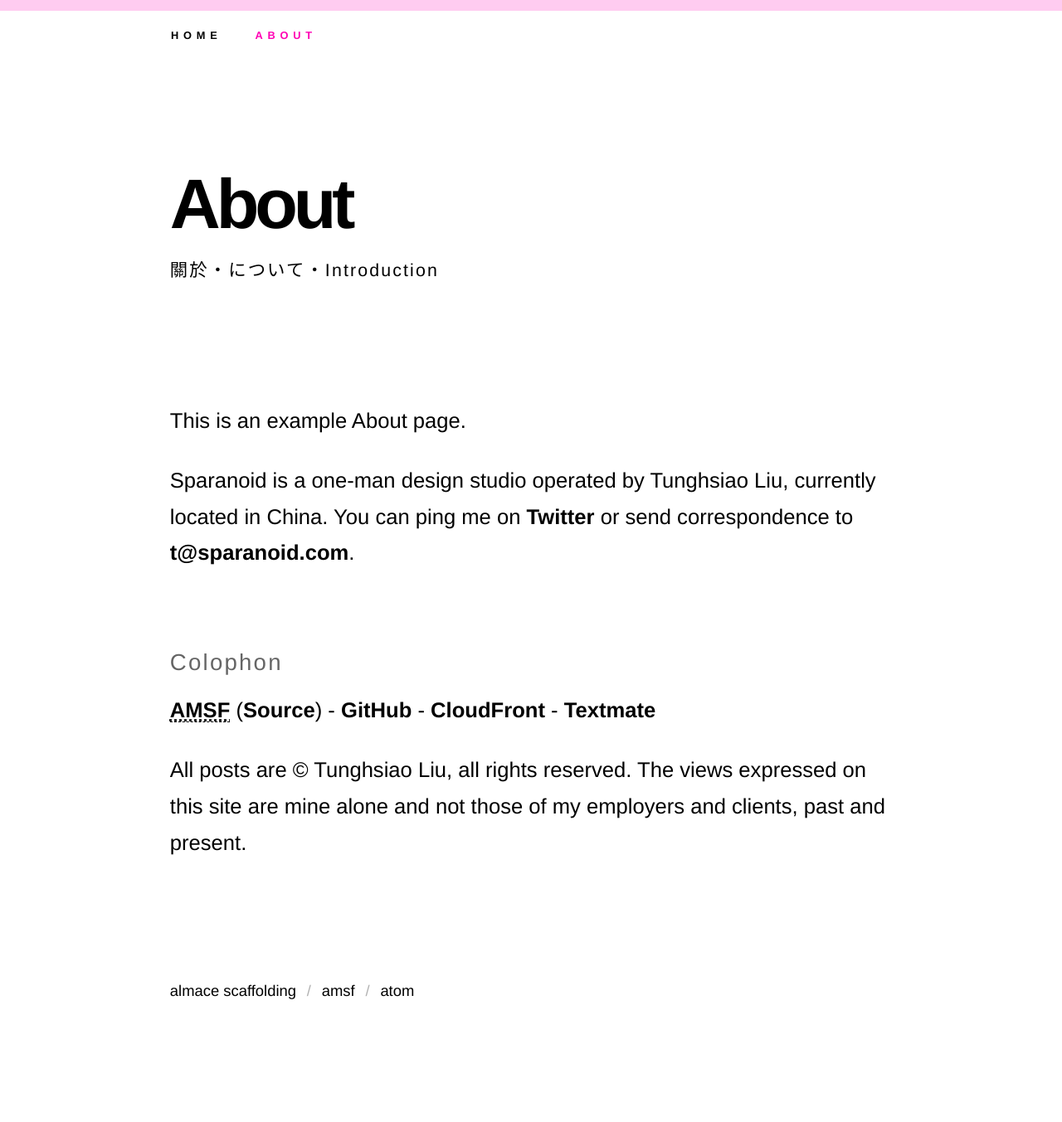
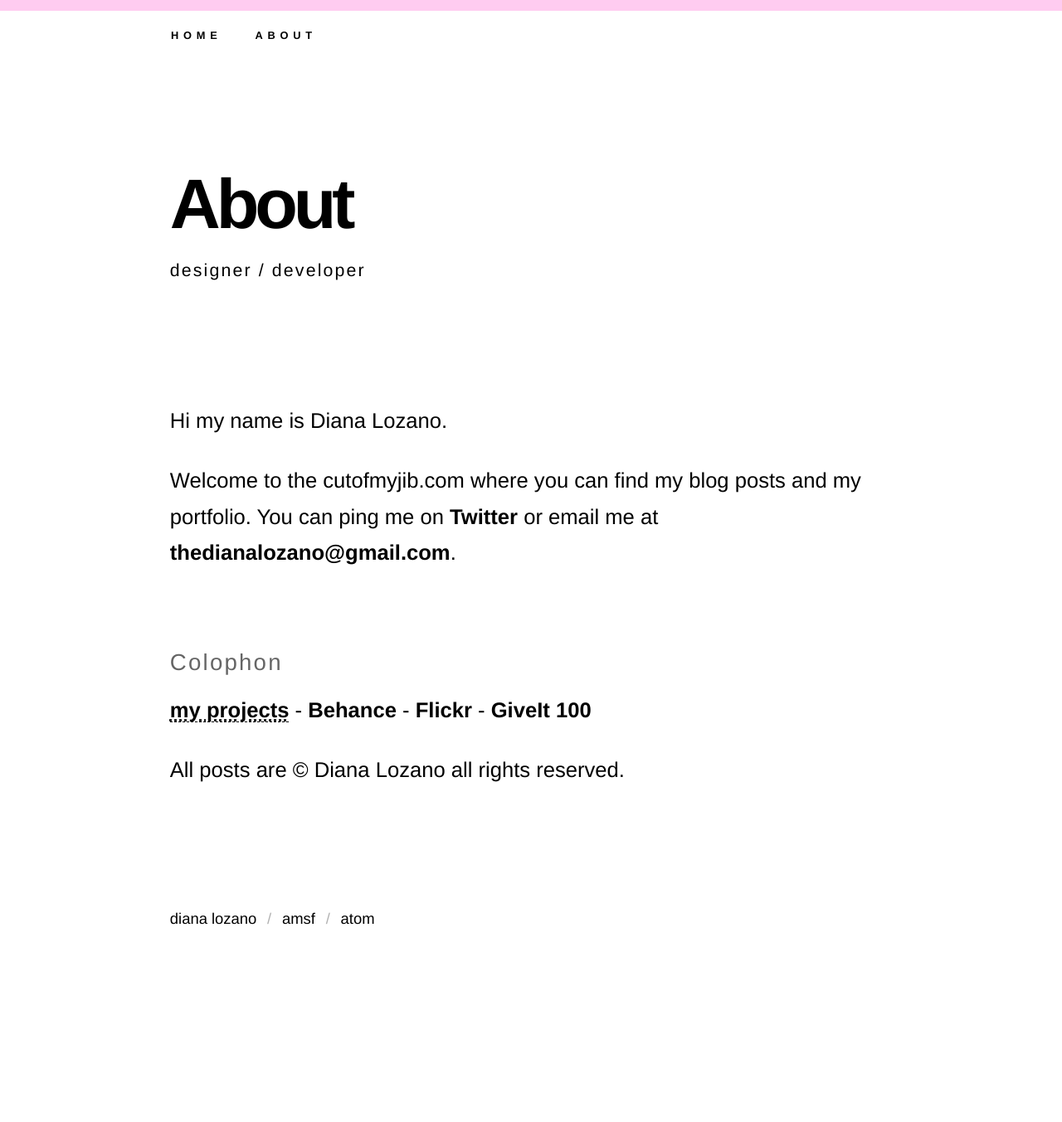
Before and after one commit to cutofmyjib/cutofmyjib.github.io, a Jekyll site: the page built from about.md, in a window 1280 px wide. Shown: the whole page at 83% size. Built offline with Jekyll 4.4.1, drawn with Linux system fonts in a browser that asks for light colours; Markdown is read by kramdown in place of the engine named in the settings; after the commit the page ends 1265 px from its top, so only the background shows below that.

Commit message:
added changes

```diff
--- a/_config.yml
+++ b/_config.yml
@@ -32,7 +32,7 @@ redcarpet:
 #
 
 # Site name
-name:           Almace Scaffolding
+name:           Diana Lozano
 
 # Site description, will appear in the document meta and Atom feed subtitle
 description:    I make things that don’t suck.
@@ -46,10 +46,10 @@ base:           null
 feed:           /feed
 
 # Used in atom feed, sitemap, Twitter Cards, and etc. I should use absolute full URLs for these fields
-url:            http://sparanoid.com
+url:            http://cutofmyjib.github.io
 
 # Site Twitter account handle
-twitter:        sparanoid
+twitter:        bossigner
 
 # Force UTF-8 encoding, enable this will simply add <meta charset=utf-8> to the head of your pages
 # Default:      false
--- a/_data/nav.yml
+++ b/_data/nav.yml
@@ -1,5 +1,5 @@
 - title: Home
-  url:   /
+  url:   http://cutofmyjib.github.io/
 
 - title: About
-  url:   /about/
+  url:   http://cutofmyjib.github.io/about
--- a/about.md
+++ b/about.md
@@ -2,18 +2,18 @@
 layout: page
 title: About
 permalink: /about/
-desc: 關於・について・Introduction
+desc: designer / developer
 ---
 
-This is an example About page.
+Hi my name is Diana Lozano.
 
-Sparanoid is a one-man design studio operated by Tunghsiao Liu, currently located in China. You can ping me on [Twitter](http://twitter.com/tunghsiao) or send correspondence to [t@sparanoid.com](mailto:t@sparanoid.com).
+Welcome to the cutofmyjib.com where you can find my blog posts and my portfolio. You can ping me on [Twitter](http://twitter.com/bossigner) or email me at [thedianalozano@gmail.com](mailto:thedianalozano@gmail.com).
 
 ## Colophon
 
-[<abbr title="Almace Scaffolding">AMSF</abbr>](http://sparanoid.com/lab/amsf/) ([Source](http://github.com/sparanoid/sparanoid.com)) -
-[GitHub](http://github.com/) -
-[CloudFront](http://aws.amazon.com/cloudfront/) -
-[Textmate](http://macromates.com/)
+[<abbr title="cutofmyjib projects">my projects</abbr>](http://cutofmyjib.github.io/projects) -
+[Behance](http://www.behance.net/dianalozano) -
+[Flickr](https://www.flickr.com/photos/alltomorrowsconcerts/sets) -
+[GiveIt 100](https://giveit100.com/@wurlitzerlove/jthibo)
 
-All posts are &copy; Tunghsiao Liu, all rights reserved. The views expressed on this site are mine alone and not those of my employers and clients, past and present.
+All posts are &copy; Diana Lozano all rights reserved.
--- a/index.html
+++ b/index.html
@@ -1,6 +1,6 @@
 ---
 layout: default
-title: Almace Scaffolding
+title: Diana Lozano's Site
 permalink: /
 ---
 
@@ -11,7 +11,7 @@ permalink: /
   <header>
     <svg class=amsf-logo width="955" height="955" viewBox="0 0 955 955" xmlns="http://www.w3.org/2000/svg"><title>Almace Scaffolding</title><g stroke="#FF00B4" fill="none"><circle cx="478" cy="478" r="439"/><path d="M837 710L119 244M119 709l718-466M142.5 709H815M142.5 244H815"/></g></svg>
     <h1 class=amsf-title>
-      Almace Scaffolding
+      Diana Lozano's Site
     </h1>
 
     <small>a.k.a. <b>AMSF</b>&#x30FB;ver. <b>0.0.23</b>&#x30FB;view it on <a href="https://github.com/sparanoid/almace-scaffolding">GitHub</a></small>
```
Also changed, not shown: _data/authors.yml (+4 -4 lines), _posts/note/2014-01-01-github-pages-setup.md (deleted, +0 -30 lines), _posts/note/2014-02-01-external-link-post.md (deleted, +0 -13 lines), _posts/note/2014-04-01-custom-css.md (deleted, +0 -25 lines), _posts/note/2014-05-01-custom-color-scheme.md (deleted, +0 -27 lines), _posts/note/2014-06-12-getting-started.md (deleted, +0 -70 lines), _posts/note/2014-06-13-almace-scaffolding.md (deleted, +0 -31 lines).
